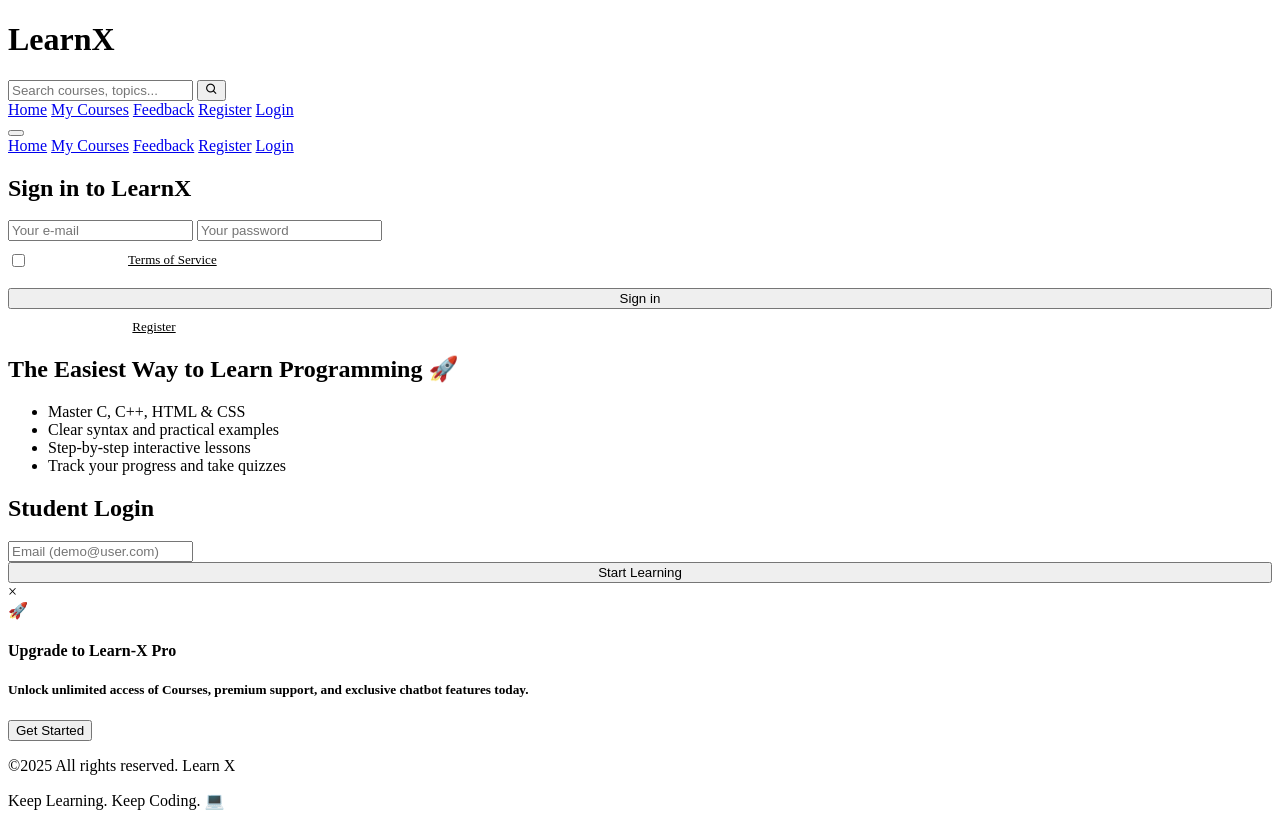
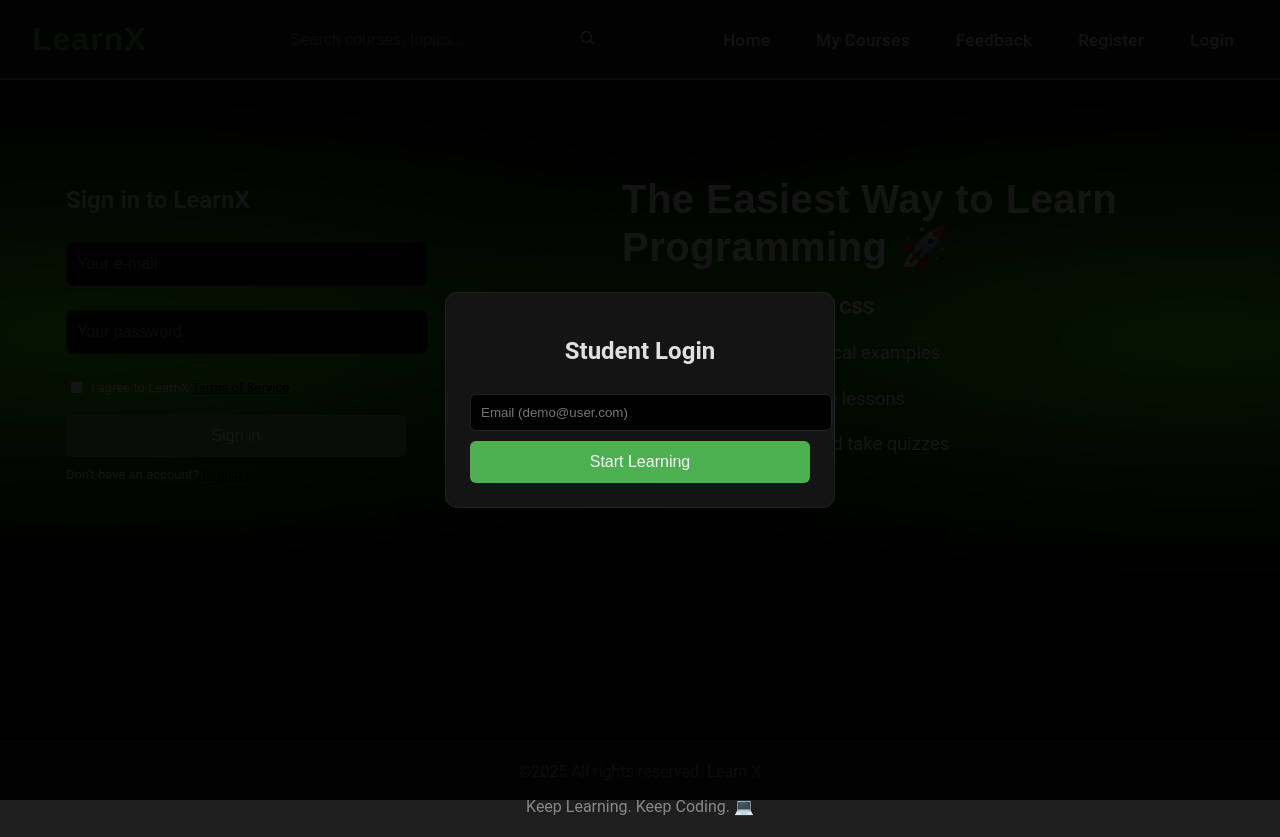
Before and after one commit to JenishMamtora-dev/LearnX, a plain HTML site: page index.html in a window 1280 px wide. Drawn offline with nearby package versions, Linux system fonts and the light colour scheme.

Commit message:
Fix CSS and JS paths for GitHub Pages

```diff
--- a/index.html
+++ b/index.html
@@ -5,7 +5,7 @@
   <meta name="viewport" content="width=device-width, initial-scale=1.0">
   <link href="https://unpkg.com/boxicons@2.1.4/css/boxicons.min.css" rel="stylesheet">
   <title>LearnX - Programming E-Learning</title>
-  <link rel="stylesheet" href="../LEARN_X Final/Css codes/Index.css">
+  <link rel="stylesheet" href="./css/index.css">
 </head>
 <body>
   <header class="navbar-fixed">
@@ -245,7 +245,7 @@
     <p>Keep Learning. Keep Coding. 💻</p>
   </footer>
 
-  <script src="../LEARN_X Final/JavaScript codes/Index.js"></script>
+  <script src="./js/index.js"></script>
 
 </body>
 </html>
```
Also changed, not shown: css/Index.css (renamed from Css codes/Index.css), css/style.css (renamed from Css codes/style.css), js/ID.js (renamed from JavaScript codes/ID.js), js/Index.js (renamed from JavaScript codes/Index.js), js/feedback.js (renamed from JavaScript codes/feedback.js), js/stu.js (renamed from JavaScript codes/stu.js).
